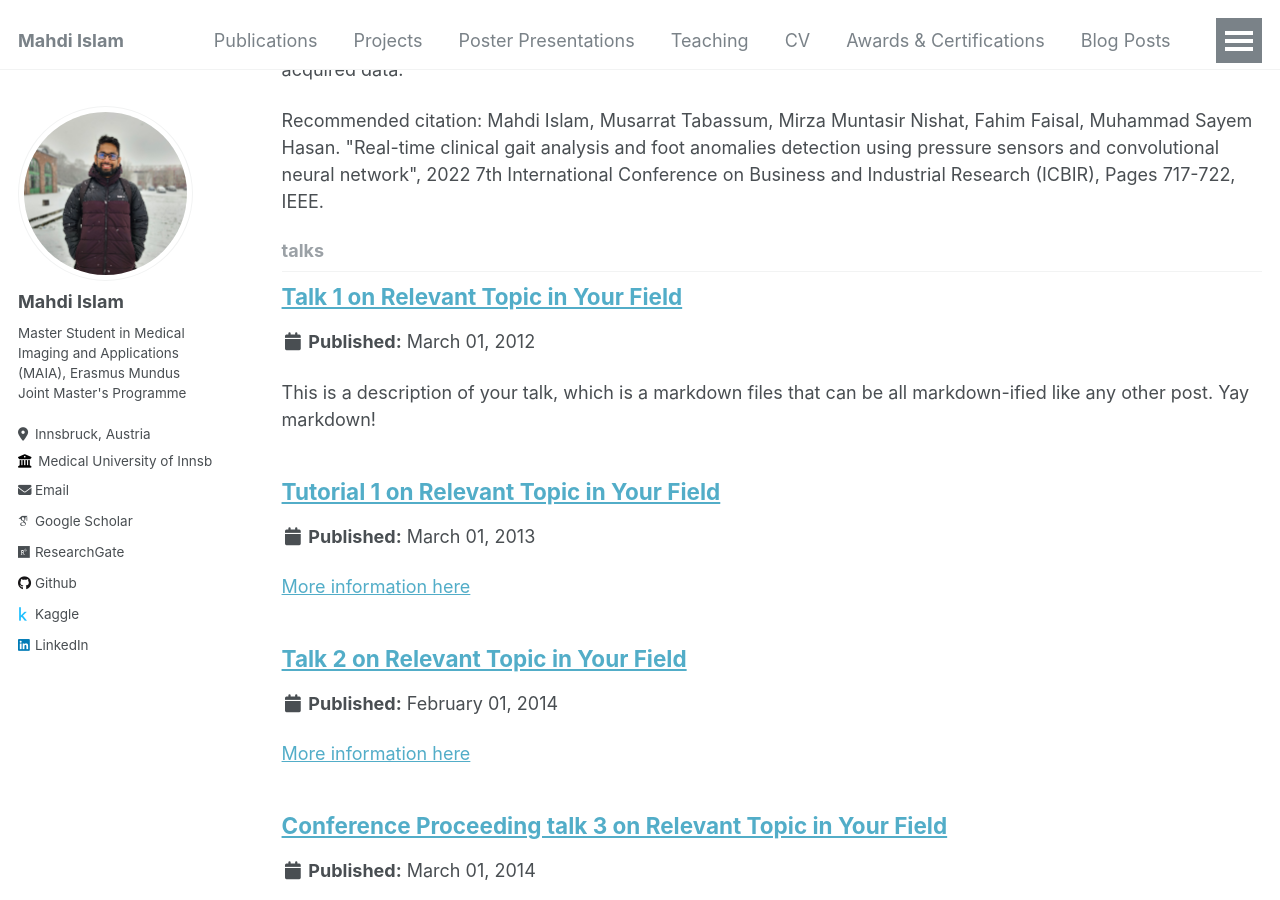
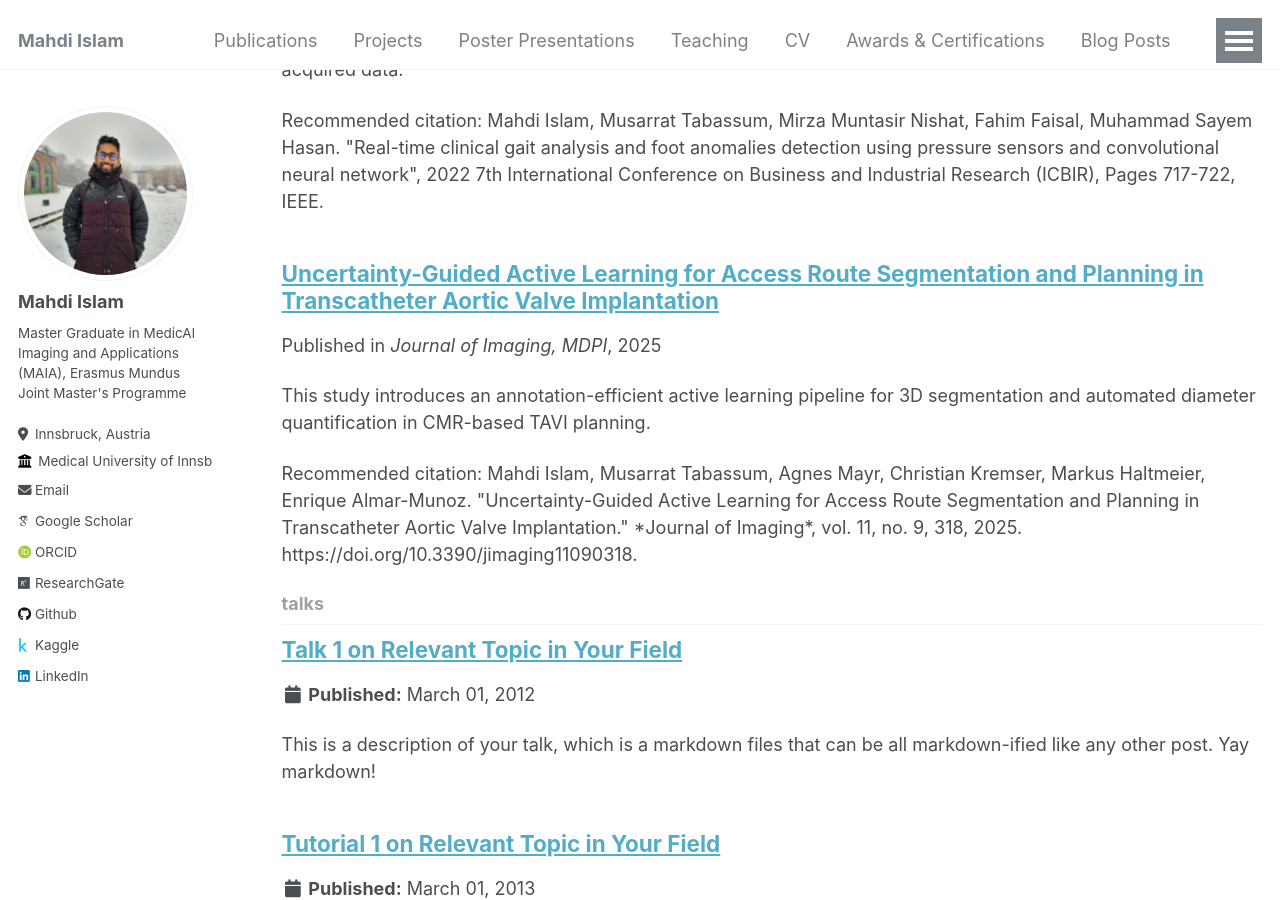
Before and after one commit to mahdiislam79/mahdiislam79.github.io, a Jekyll site: the page built from _pages/collection-archive.html, in a window 1280 px wide and 900 px high, scrolled down 2434 px. Built offline with Jekyll 4.4.1, drawn with Linux system fonts in a browser that asks for light colours; some web fonts are replaced.

Commit message:
Added new publication

```diff
--- a/_config.yml
+++ b/_config.yml
@@ -24,7 +24,7 @@ author:
   avatar           : "20240109_110142~2.jpg"
   name             : "Mahdi Islam"
   pronouns         : # example: "he"
-  bio              : "Master Student in Medical Imaging and Applications (MAIA), Erasmus Mundus Joint Master's Programme"
+  bio              : "Master Graduate in MedicAl Imaging and Applications (MAIA), Erasmus Mundus Joint Master's Programme"
   location         : "Innsbruck, Austria"
   employer         : "Medical University of Innsbruck"
   url              : # URL
@@ -34,7 +34,7 @@ author:
   arxiv            : # URL - Update with the correct link to your profile
   googlescholar    : "https://scholar.google.com/citations?hl=en&authuser=1&user=DMOyNi8AAAAJ"
   impactstory      : # URL
-  orcid            : # URL
+  orcid            : "https://orcid.org/0009-0009-5978-0471"
   semantic         : # URL
   pubmed           : # URL
   researchgate     : "https://www.researchgate.net/profile/Mahdi-Islam-2"
--- /dev/null
+++ b/_publications/uncertainty_tavi.md
@@ -0,0 +1,12 @@
+---
+title: "Uncertainty-Guided Active Learning for Access Route Segmentation and Planning in Transcatheter Aortic Valve Implantation"
+collection: publications
+permalink: /publications/uncertainty-guided-active-learning-tavi/
+excerpt: "This study introduces an annotation-efficient active learning pipeline for 3D segmentation and automated diameter quantification in CMR-based TAVI planning."
+date: 2025-09-17
+venue: "Journal of Imaging, MDPI"
+citation: 'Mahdi Islam, Musarrat Tabassum, Agnes Mayr, Christian Kremser, Markus Haltmeier, Enrique Almar-Munoz. "Uncertainty-Guided Active Learning for Access Route Segmentation and Planning in Transcatheter Aortic Valve Implantation." *Journal of Imaging*, vol. 11, no. 9, 318, 2025. https://doi.org/10.3390/jimaging11090318.'
+authors: "Mahdi Islam, Musarrat Tabassum, Agnes Mayr, Christian Kremser, Markus Haltmeier, Enrique Almar-Munoz"
+publisher: "MDPI"
+paper_url: "https://doi.org/10.3390/jimaging11090318"
+---
```
Also changed, not shown: _publications/real-time-clinical-gait-analysis.md (+1 -1 lines), 1 other file.
